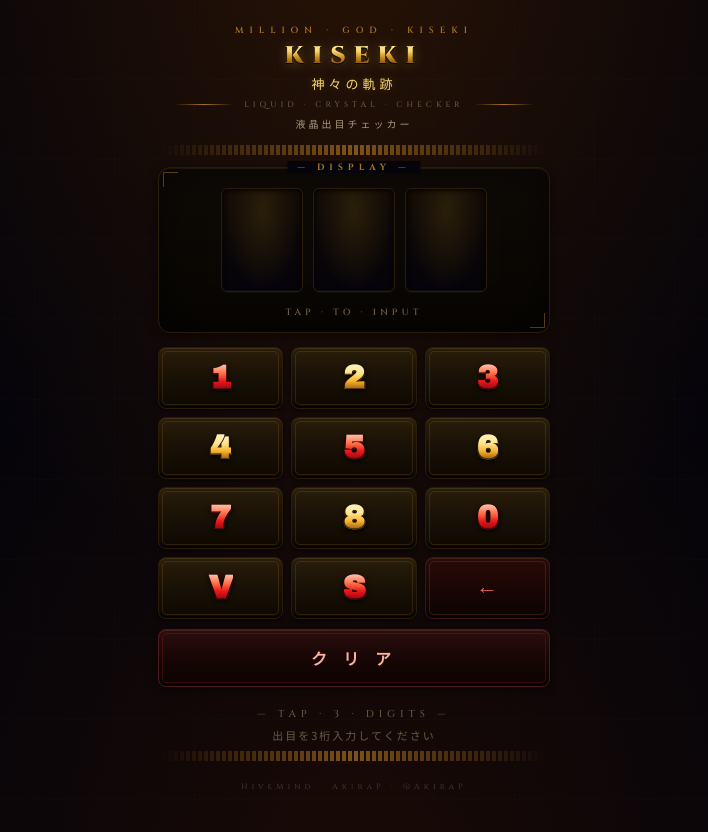
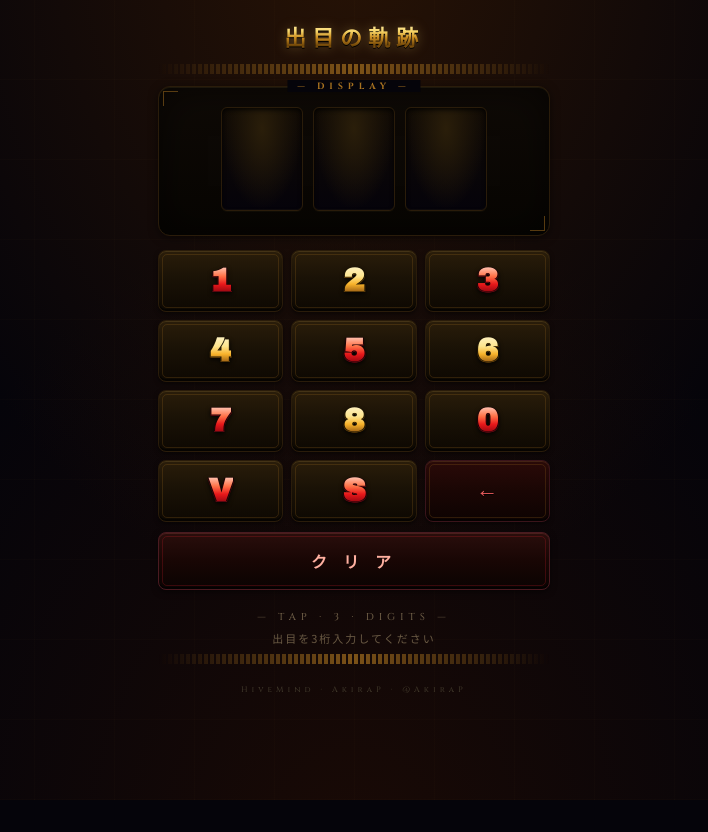
Before and after one commit to akirapvvv666-a11y/kiseki-deme-checker, a React (Vite) app: page / in a window 1280 px wide. Shown: the whole page, without its empty margins (286-994 px from the left). After the commit the page ends 800 px from the top, so only its background shows below. Built offline with nearby package versions, Linux system fonts and the light colour scheme.

Commit message:
ui: シンプル化 - タイトルを「出目の軌跡」1行に縮約、ディスプレイ下のステータス文言を削除

```diff
--- a/index.html
+++ b/index.html
@@ -3,7 +3,7 @@
   <head>
     <meta charset="UTF-8" />
     <meta name="viewport" content="width=device-width,initial-scale=1,maximum-scale=1,user-scalable=no" />
-    <title>神々の軌跡 液晶出目チェッカー</title>
+    <title>出目の軌跡</title>
 
     <link rel="preconnect" href="https://fonts.googleapis.com" />
     <link rel="preconnect" href="https://fonts.gstatic.com" crossorigin />
--- a/src/App.tsx
+++ b/src/App.tsx
@@ -33,13 +33,7 @@
     <div id="app">
       {/* ===== Header ===== */}
       <div className="hdr">
-        <div className="hdr-eyebrow">MILLION · GOD · KISEKI</div>
-        <h1 className="hdr-title">KISEKI</h1>
-        <div className="hdr-jp">神々の軌跡</div>
-        <div className="hdr-laurel">
-          <span>LIQUID · CRYSTAL · CHECKER</span>
-        </div>
-        <div className="hdr-sub">液晶出目チェッカー</div>
+        <h1 className="hdr-title">出目の軌跡</h1>
       </div>
 
       <div className="gk-divider" />
@@ -65,13 +59,6 @@
               </div>
             );
           })}
-        </div>
-        <div className={`display-status ${done ? "done" : ""}`}>
-          {input.length === 0
-            ? "TAP · TO · INPUT"
-            : done
-            ? "▼ ORACULUM ▼"
-            : `${3 - input.length} · MORE`}
         </div>
       </div>
 
--- a/src/style.css
+++ b/src/style.css
@@ -104,7 +104,7 @@
 /* ============================================================
    Header
    ============================================================ */
-.hdr{ text-align:center; padding:10px 0 6px; }
+.hdr{ text-align:center; padding:6px 0 4px; }
 .hdr-eyebrow{
   font-family:"Cinzel",serif;
   font-size:9px;
@@ -114,10 +114,10 @@
   margin-bottom:4px;
 }
 .hdr-title{
-  font-family:"Cinzel",serif;
-  font-weight:900;
-  font-size:24px;
-  letter-spacing:8px;
+  font-family:"Shippori Mincho","Yu Mincho","Cinzel",serif;
+  font-weight:800;
+  font-size:22px;
+  letter-spacing:6px;
   background:linear-gradient(180deg, #fff1c8 0%, #f8d76a 35%, #c98b20 55%, #6e4508 80%, #b87820 100%);
   -webkit-background-clip:text; background-clip:text;
   -webkit-text-fill-color:transparent;
```
